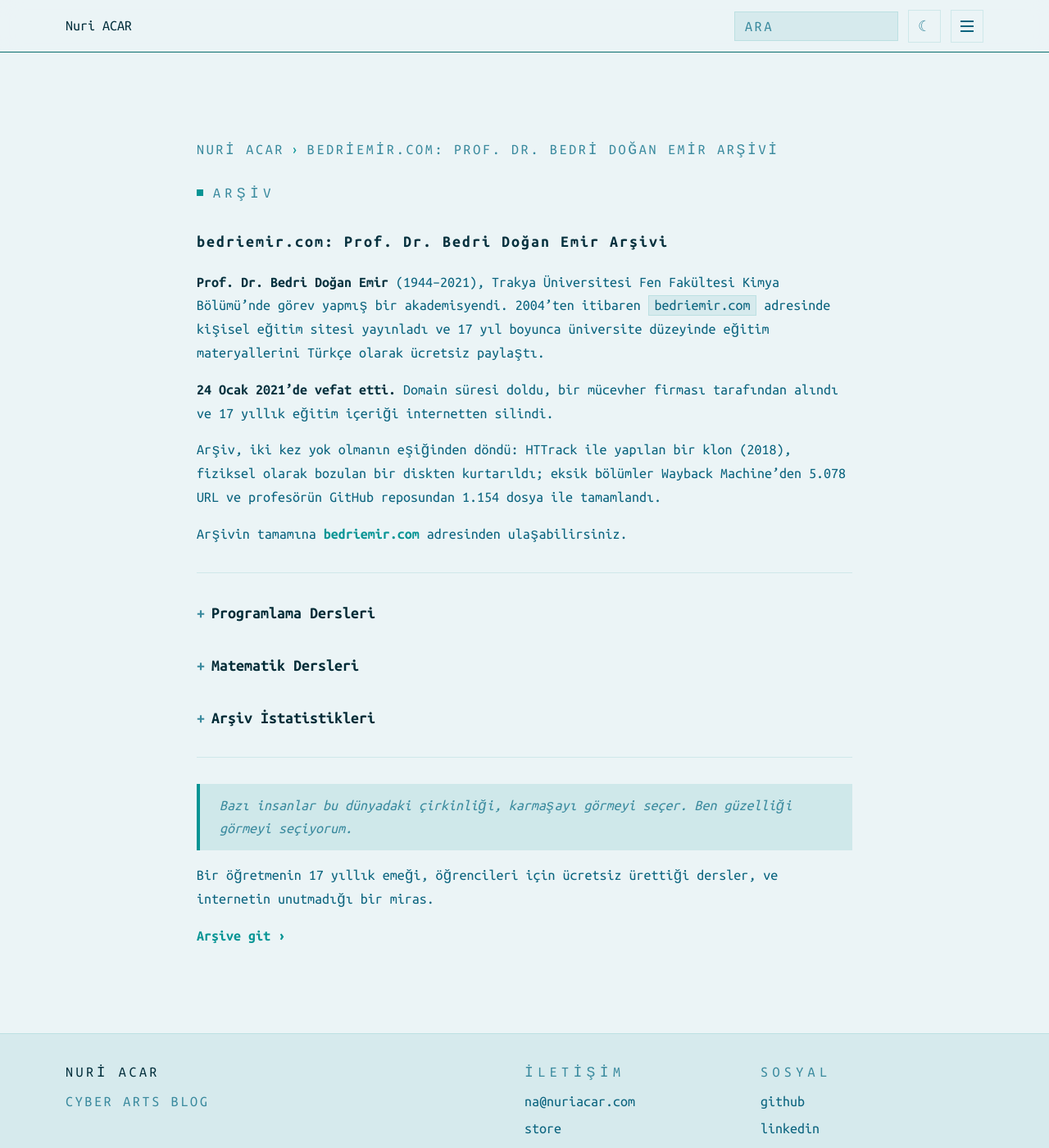
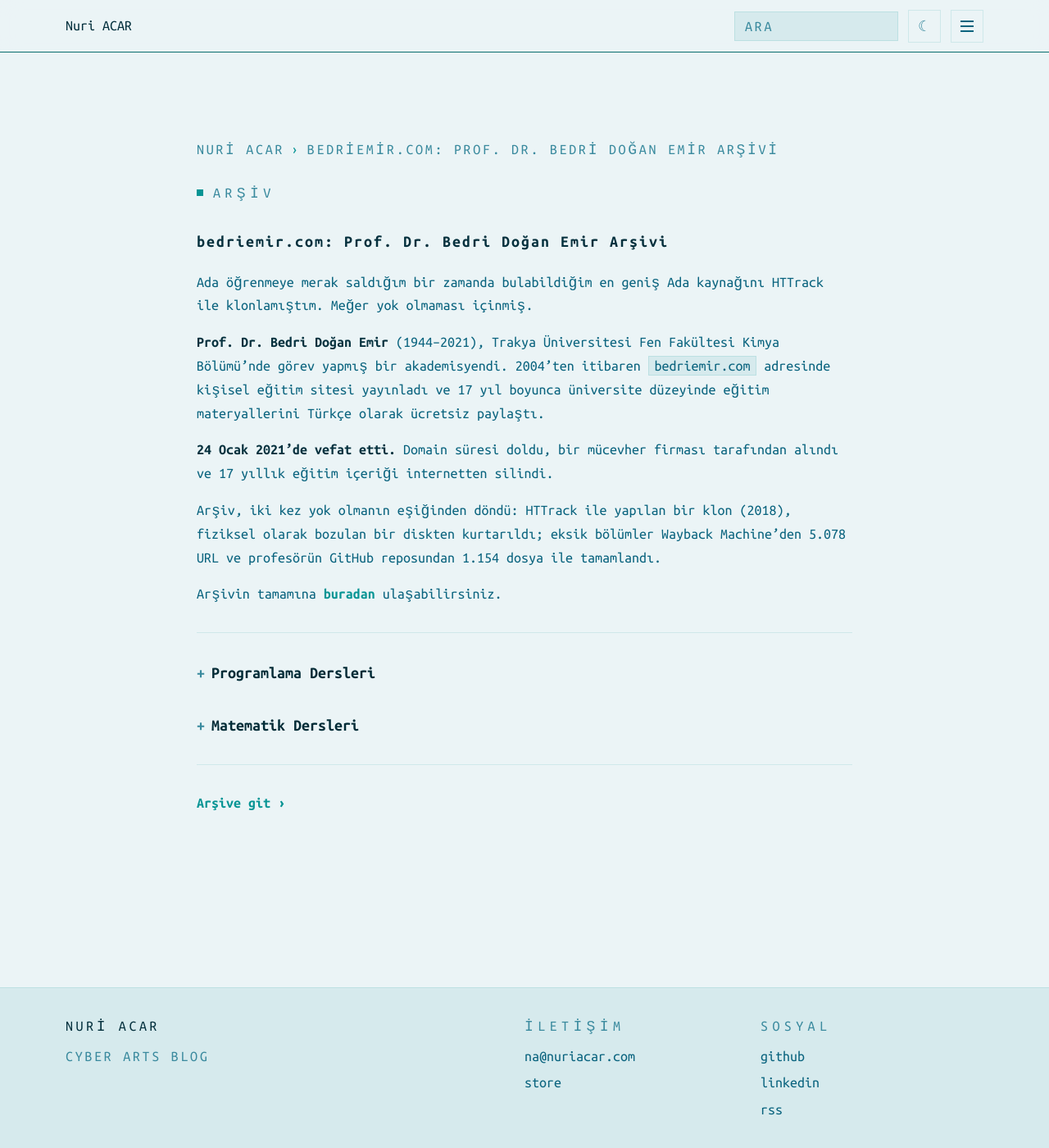
Before and after one commit to nuriacar/nuriacar.github.io, a Jekyll site: the page built from bedri-emir.md, in a window 1280 px wide and 1400 px high. Shown: the whole window at 82% size. Built offline with Jekyll 4.4.1, drawn with Linux system fonts in a browser that asks for light colours; some web fonts are replaced.

Commit message:
bedri-emir: yazar revizyonu — kişisel giriş eklendi (HTTrack hikâyesi), nav_title bedriemir.com, istatistik bloğu ve info12/Home tabloları kaldırıldı, kapanış sadeleşti

````diff
--- a/bedri-emir.md
+++ b/bedri-emir.md
@@ -1,10 +1,12 @@
 ---
 layout: project
 title: "bedriemir.com: Prof. Dr. Bedri Doğan Emir Arşivi"
-nav_title: bedri-emir
+nav_title: bedriemir.com
 permalink: /bedri-emir/
 eyebrow: arşiv
 ---
+
+Ada öğrenmeye merak saldığım bir zamanda bulabildiğim en geniş Ada kaynağını HTTrack ile klonlamıştım. Meğer yok olmaması içinmiş.
 
 **Prof. Dr. Bedri Doğan Emir** (1944–2021), Trakya Üniversitesi Fen Fakültesi Kimya Bölümü'nde görev yapmış bir akademisyendi. 2004'ten itibaren `bedriemir.com` adresinde kişisel eğitim sitesi yayınladı ve 17 yıl boyunca üniversite düzeyinde eğitim materyallerini Türkçe olarak ücretsiz paylaştı.
 
@@ -12,7 +14,7 @@ eyebrow: arşiv
 
 Arşiv, iki kez yok olmanın eşiğinden döndü: HTTrack ile yapılan bir klon (2018), fiziksel olarak bozulan bir diskten kurtarıldı; eksik bölümler Wayback Machine'den 5.078 URL ve profesörün GitHub reposundan 1.154 dosya ile tamamlandı.
 
-Arşivin tamamına **[bedriemir.com](/bedriemir.com/)** adresinden ulaşabilirsiniz.
+Arşivin tamamına **[buradan](/bedriemir.com/)** ulaşabilirsiniz.
 
 ---
 
@@ -35,32 +37,11 @@ Arşivin tamamına **[bedriemir.com](/bedriemir.com/)** adresinden ulaşabilirsi
 
 | Bölüm | İçerik |
 |-------|--------|
-| [Temel Matematik](/bedriemir.com/math/TemelMatematik/) | Tam ders kitabı (HTML + PDF) |
-| [Genel Matematik](/bedriemir.com/math/GenelMatematik/) | Fonksiyonlar, logaritma, modüler aritmetik |
-| [Cebir](/bedriemir.com/algebra/) | SageMath, Mathematica, MATLAB, wxMaxima uygulamalı |
-| [wxMaxima](/bedriemir.com/wxmaxima/) | Bilimsel grafik örnekleri |
-
-</details>
-
-<details class="toc-block" markdown="block" id="istatistik">
-<summary>Arşiv İstatistikleri</summary>
-
-```
-Toplam dosya:     8.505
-Toplam boyut:     193 MB
-HTML dosyası:     2.342
-Bölüm sayısı:     12
-Kırık link:       268 (%95,6 giderildi)
-Wayback toolbar:  0
-Boş dosya:        0
-```
+| [Temel Matematik](/bedriemir.com/math/YeniTemelMatematik.html) | Tam ders kitabı (HTML + PDF) |
+| [Genel Matematik](/bedriemir.com/algebra/) | Fonksiyonlar, logaritma, modüler aritmetik — SageMath, Mathematica, MATLAB uygulamalı |
 
 </details>
 
 ---
 
-> Bazı insanlar bu dünyadaki çirkinliği, karmaşayı görmeyi seçer. Ben güzelliği görmeyi seçiyorum.
-
-Bir öğretmenin 17 yıllık emeği, öğrencileri için ücretsiz ürettiği dersler, ve internetin unutmadığı bir miras.
-
 **[Arşive git ›](/bedriemir.com/)**
````
Also changed, not shown: other parts of bedri-emir.md (+3 -3 lines).
